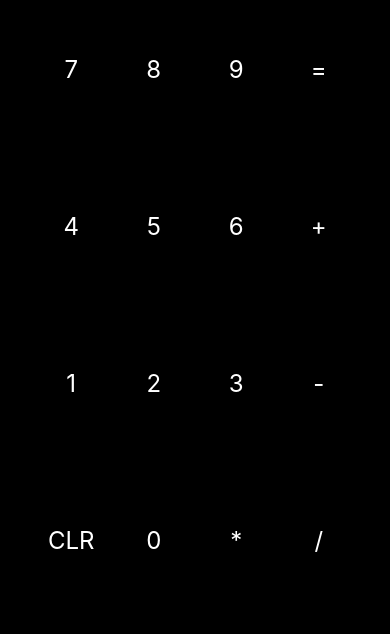
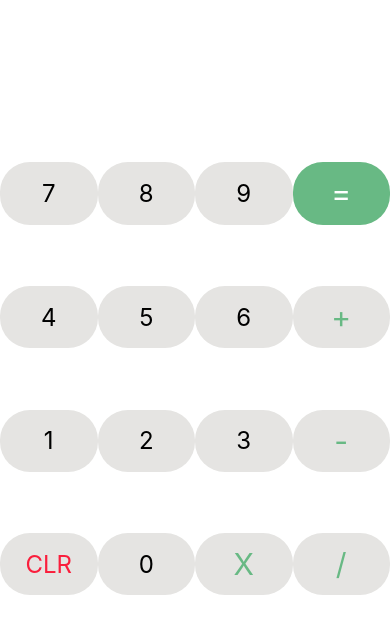
Before and after one commit to itay-az/React-Native_Calculator, a React Native app: screen / in a window 390 px wide. Shown: the part 166-800 px from the top of the page. Built offline with nearby package versions, Linux system fonts and the light colour scheme.

Commit message:
after styling

```diff
--- a/App.js
+++ b/App.js
@@ -1,12 +1,11 @@
 import React, {useState} from 'react';
-import {View,TouchableOpacity,Text} from 'react-native';
+import {View,TouchableOpacity,Text,SafeAreaView} from 'react-native';
 import styles from './style';
 import { firstRow,secondRow,thirdRow,fourthRow } from './Arr';
 import * as math from 'mathjs';
 
 const App = () => {
   const [title,setTitle] = useState('');
-  const [ans,setAns] = useState(null);
 
   const handleClick = (txt) => {
     if(txt === '=') {
@@ -21,8 +20,8 @@ const App = () => {
     else if(txt ==='-') {
       setTitle(title + txt);
     }
-    else if(txt ==='*') {
-      setTitle(title + txt);
+    else if(txt ==='X') {
+      setTitle(title + '*');
     }
     else if(txt ==='/') {
       setTitle(title + txt);
@@ -35,50 +34,53 @@ const App = () => {
 
 
   return (
-    <View style={styles.container}>
+    <SafeAreaView style={styles.container}>
 
       <View style={styles.resultRow}>
-        <Text style={styles.text} >{title}</Text>
+        <Text style={styles.textRes} >{title}</Text>
       </View>
 
       <View style={styles.row}>
         {firstRow.map((btn => {
           return(
-            <TouchableOpacity onPress={() => handleClick(btn.txt)} style={styles.btn}>
-            <Text style={styles.text}>{btn.txt}</Text>
-          </TouchableOpacity>
-          )
-        }))}
-      </View>
-      <View style={styles.row}>
-        {secondRow.map((btn => {
-          return(
-            <TouchableOpacity onPress={() => handleClick(btn.txt)} style={styles.btn}>
-            <Text style={styles.text}>{btn.txt}</Text>
-          </TouchableOpacity>
-          )
-        }))}
-      </View>
-      <View style={styles.row}>
-        {thirdRow.map((btn => {
-          return(
-            <TouchableOpacity onPress={() => handleClick(btn.txt)} style={styles.btn}>
-            <Text style={styles.text}>{btn.txt}</Text>
-          </TouchableOpacity>
-          )
-        }))}
-      </View>
-      <View style={styles.row}>
-        {fourthRow.map((btn => {
-          return(
-            <TouchableOpacity onPress={() => handleClick(btn.txt)} style={styles.btn}>
-            <Text style={styles.text}>{btn.txt}</Text>
+            <TouchableOpacity onPress={() => handleClick(btn.txt)} style={btn.txt === "=" ? styles.buttonGreen : styles.button}>
+            <Text style={btn.txt === "=" ? styles.textWhite : styles.text}>{btn.txt}</Text>
           </TouchableOpacity>
           )
         }))}
       </View>
 
-    </View>
+      <View style={styles.row}>
+        {secondRow.map((btn => {
+          return(
+            <TouchableOpacity onPress={() => handleClick(btn.txt)} style={styles.button}>
+            <Text style={btn.txt === "+" ? styles.textGreen : styles.text}>{btn.txt}</Text>
+          </TouchableOpacity>
+          )
+        }))}
+      </View>
+
+      <View style={styles.row}>
+        {thirdRow.map((btn => {
+          return(
+            <TouchableOpacity onPress={() => handleClick(btn.txt)} style={styles.button}>
+            <Text style={btn.txt === "-" ? styles.textGreen : styles.text}>{btn.txt}</Text>
+          </TouchableOpacity>
+          )
+        }))}
+      </View>
+
+      <View style={styles.row}>
+        {fourthRow.map((btn => {
+          return(
+            <TouchableOpacity onPress={() => handleClick(btn.txt)} style={styles.button}>
+            <Text style={btn.txt === "CLR" ? styles.textRed : btn.txt === "X" || btn.txt === "/" ? styles.textGreen : styles.text}>{btn.txt}</Text>
+          </TouchableOpacity>
+          )
+        }))}
+      </View>
+
+    </SafeAreaView>
   )
 }
 
--- a/Arr.js
+++ b/Arr.js
@@ -22,6 +22,6 @@ export const thirdRow = [
 export const fourthRow = [
     {id:9,txt:'CLR'},
     {id:10,txt:'0'},
-    {id:11,txt:'*'},
+    {id:11,txt:'X'},
     {id:12,txt:'/'},
 ];
--- a/style.js
+++ b/style.js
@@ -3,47 +3,88 @@ import { StyleSheet } from "react-native";
 const styles = StyleSheet.create({
     container: {
         flex: 1,
-        padding:30,
-        backgroundColor: '#000',
+        backgroundColor: '#fff',
+        paddingHorizontal:10,
+        paddingTop:20,
         alignItems: 'center',
-        justifyContent: 'center'
+        justifyContent: 'center',
       },
       row:{
         display:"flex",
         flexDirection:"row",
         width:'100%',
-        height:'20%',
+        height:'15%',
         justifyContent:'space-evenly',
-        paddingTop:20
+        paddingTop:20,
 
       },
 
       text:{
-        color:'#fff',
+        color:'#000',
         fontSize:24,
         justifyContent:'center',
-        alignItems:'center'
+        alignItems:'center',
+
       },
       resultRow:{
         display:'flex',
         width:'100%',
-        height:'10%',
+        height:'30%',
         flexDirection:'column',
+        backgroundColor:'#fff'
       },
       textRes:{
-        color:'#fff',
+        color:'#000',
         display:'flex',
-        alignItems:'flex-end'
+        alignItems:'flex-end',
+        fontSize:48
       },
-      btn:{
+      button:{
         display:'flex',
         justifyContent:'center',
         alignItems:'center',
         width:'25%',
-        height:'100%',
+        height:'60%',
+        borderRadius:30,
+        backgroundColor:'#E5E4E2'
+      },
+      buttonGreen:{
+        display:'flex',
+        justifyContent:'center',
+        alignItems:'center',
+        width:'25%',
+        height:'60%',
+        borderRadius:30,
+        backgroundColor:'#68B984'
+      },
+      textRed:{
+        color:'#fa1e3c',
+        fontSize:24,
+        justifyContent:'center',
+        alignItems:'center',
+      },
+      textGreen:{
+        color:'#68B984',
+        fontSize:30,
+        justifyContent:'center',
+        alignItems:'center',
+      },
+      textWhite:{
+        color:'#fff',
+        fontSize:30,
+        justifyContent:'center',
+        alignItems:'center',
       }
+
 
 
 });
 
+
+const colors= {
+  green:'#68B984',
+  white:'#fff',
+  red:'#fa1e3c'
+}
+
 export default styles;
```
Also changed, not shown: components/FirstRow.js (deleted).
